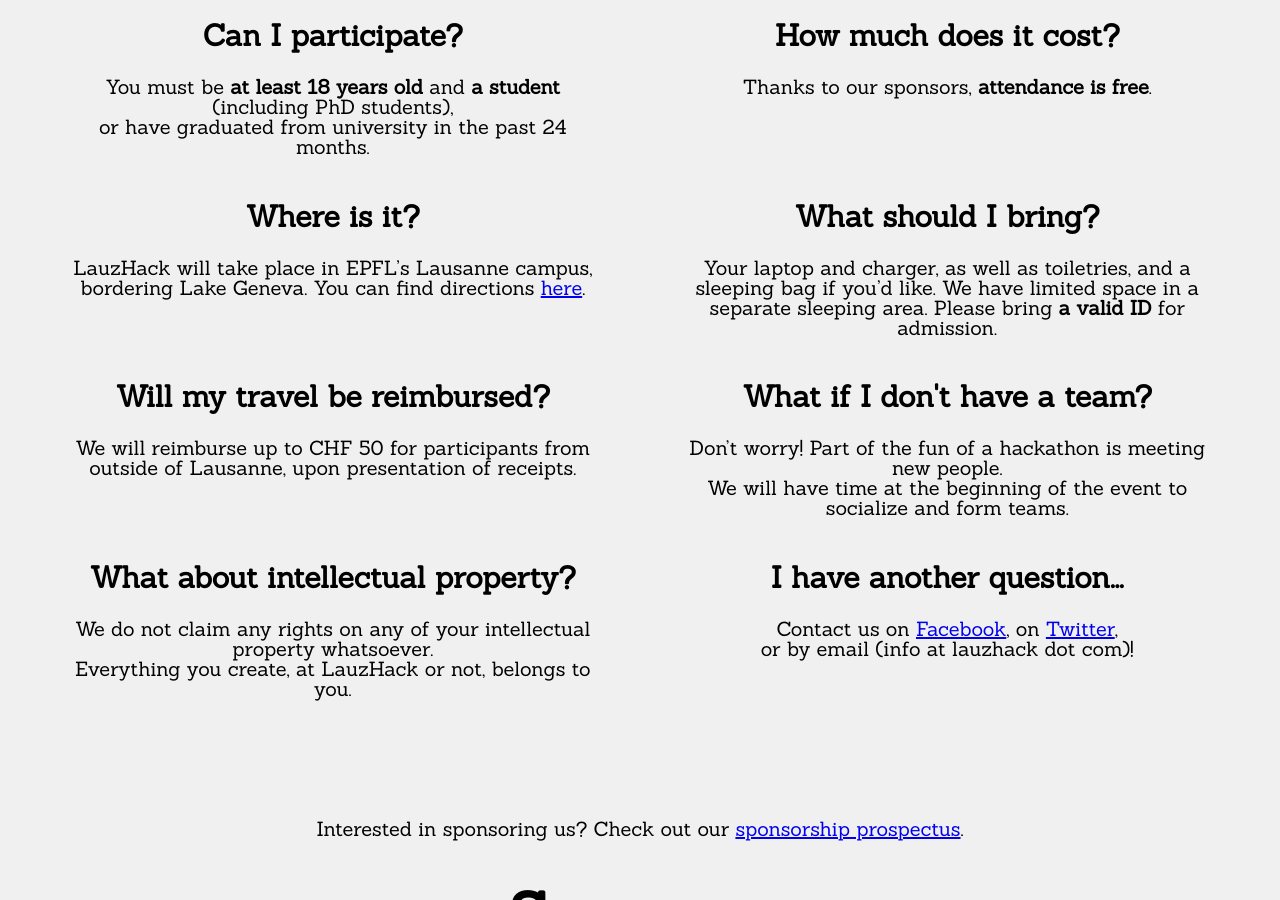
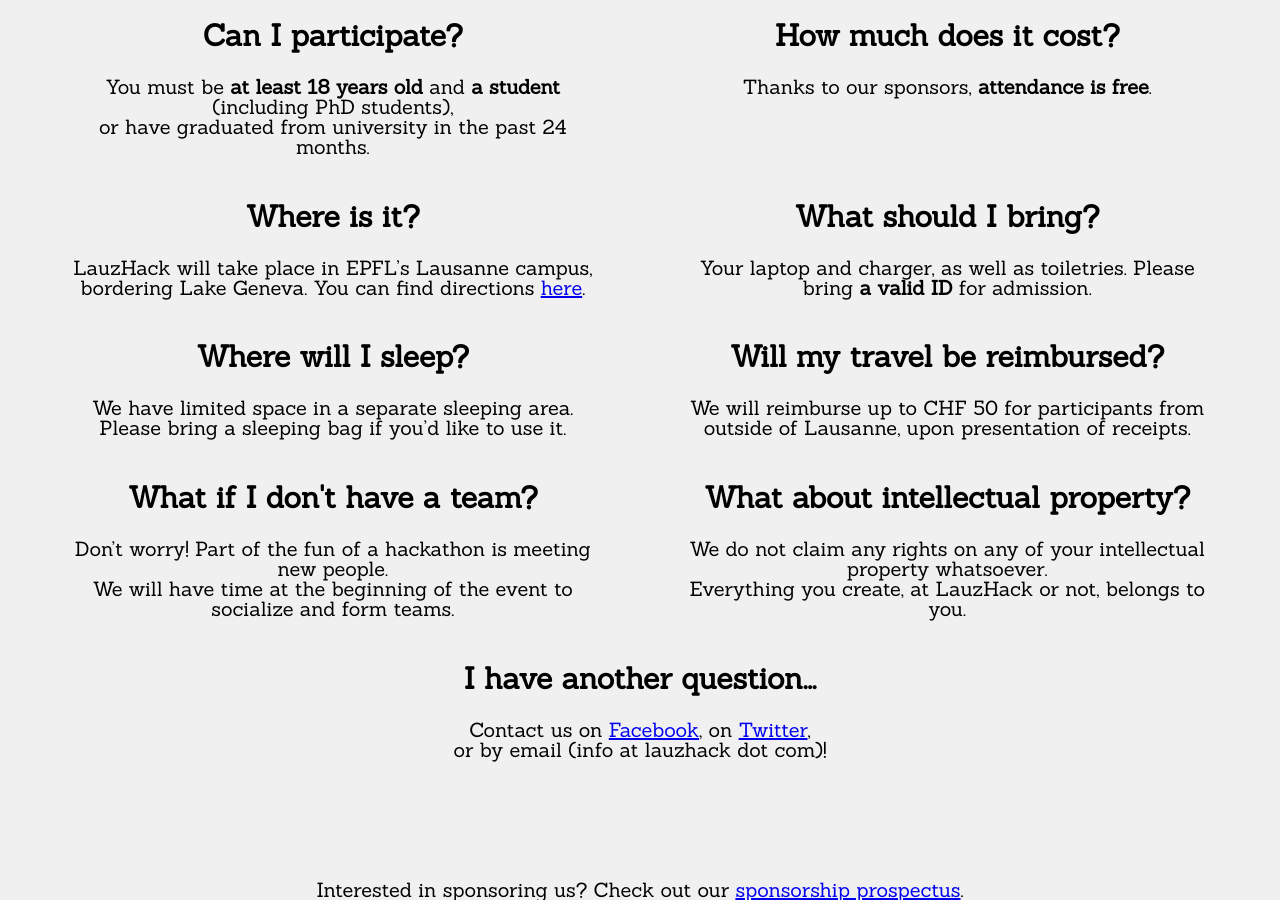
Before and after one commit to LauzHack/LauzHack.github.io, a Jekyll site: the page built from index.html, in a window 1280 px wide and 900 px high, scrolled down 2154 px. Built offline with Jekyll 4.4.1, drawn with Linux system fonts in a browser that asks for light colours.

Commit message:
FAQ: make sleep more explicit

```diff
--- a/_data/faq.yml
+++ b/_data/faq.yml
@@ -21,9 +21,13 @@
 
 - q: What should I bring?
   a: |-
-        Your laptop and charger, as well as toiletries, and a sleeping bag if you'd like.
+        Your laptop and charger, as well as toiletries.
+        Please bring **a valid ID** for admission.
+
+- q: Where will I sleep?
+  a: |-
         We have limited space in a separate sleeping area.
-        Please bring **a valid ID** for admission.
+        Please bring a sleeping bag if you'd like to use it.
 
 - q: Will my travel be reimbursed?
   a: |-
```
